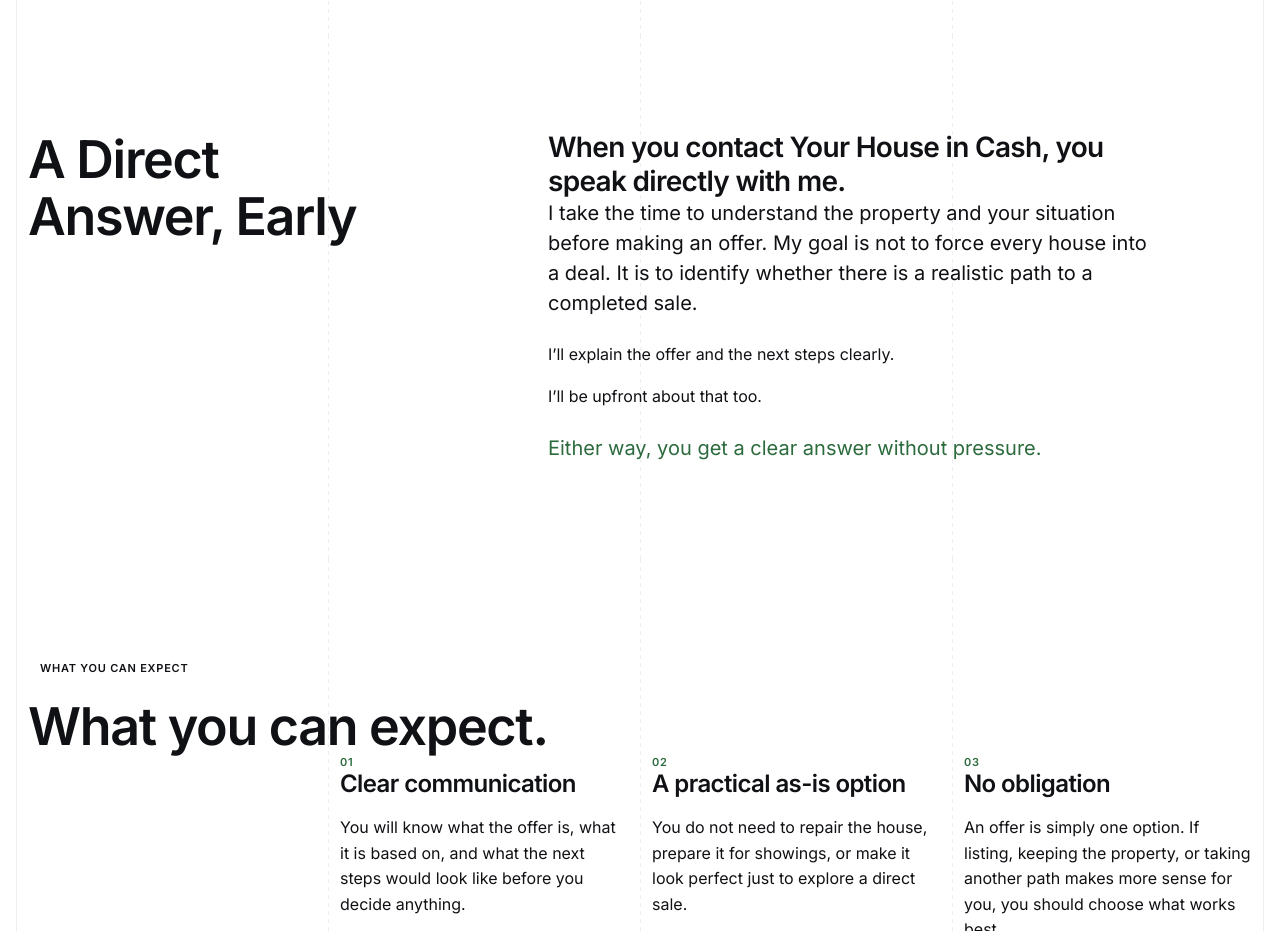
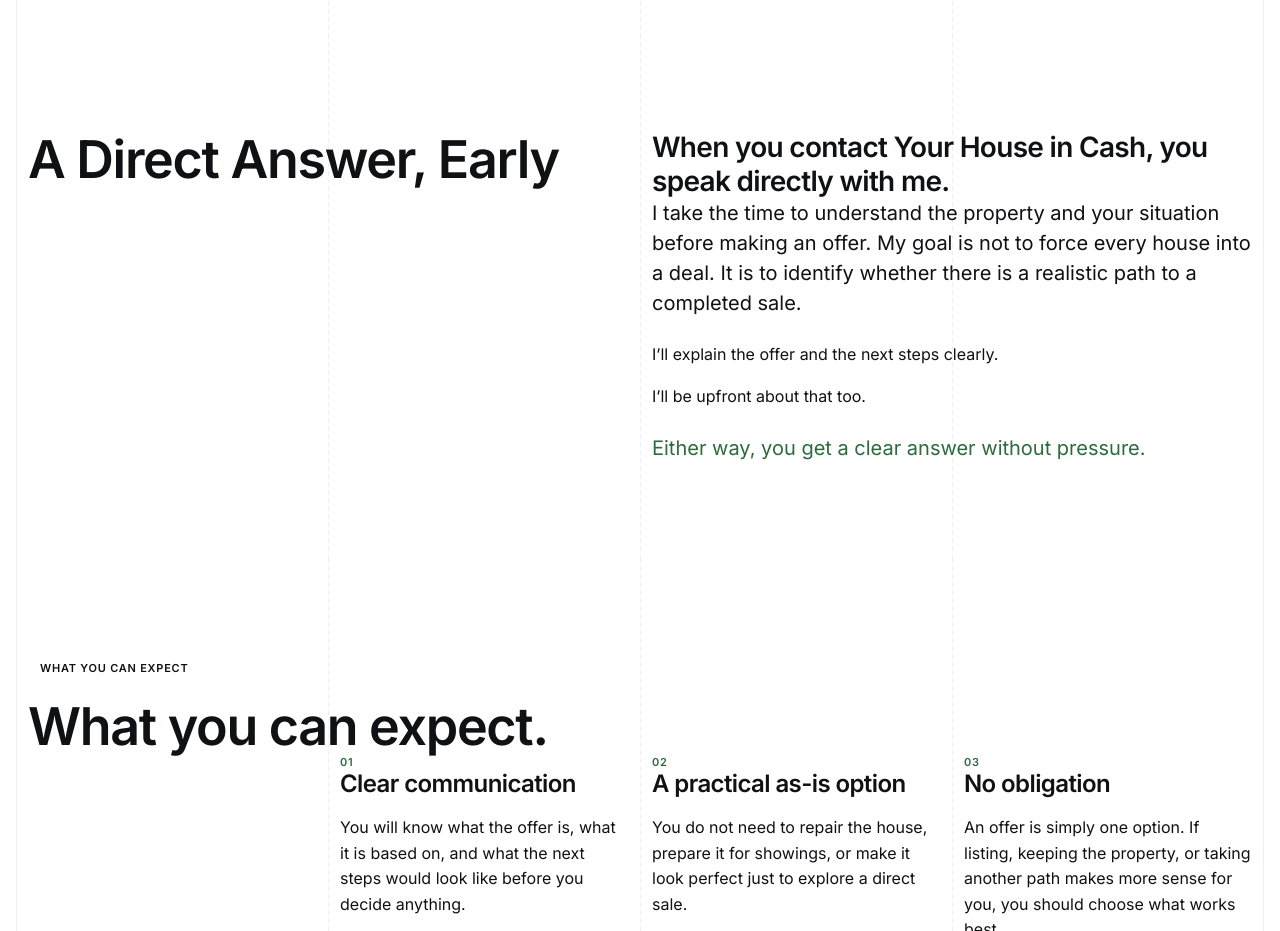
Before and after one commit to YHICAdmin/your-house-in-cash, a Next.js app: page /about-us in a window 1280 px wide. Shown: the part 820-1751 px from the top of the page. Built offline with nearby package versions, Linux system fonts and the light colour scheme.

Commit message:
change layout

```diff
--- a/project-documentation/website-specification/about-us-page.md
+++ b/project-documentation/website-specification/about-us-page.md
@@ -153,7 +153,7 @@ Show what it is actually like to contact Your House in Cash. Visitors understand
 ## Layout
 
 - Use the existing Background (`#FFFFFF`) as a full-width section background.
-- On Desktop, use an editorial two-column composition: the Heading occupies a narrower left column, while the direct-contact, assessment, outcome, and closing content form a wider right-column flow.
+- On Desktop, use an even `6 / 6` two-column composition: the Heading occupies the left six columns, while the direct-contact, assessment, outcome, and closing content form the right six-column flow.
 - The content flow makes the direct conversation the first and strongest idea, the realistic-path assessment the second, and the honest outcome the concluding idea.
 - Do not use a generic sales-Hero layout, CTA button, testimonial, statistics, badges, or claims that the business is local or large.
 - On Mobile, stack the Heading followed by the right-column content in its documented order, preserving clear distinction between the direct-contact statement, assessment, outcome, and closing line.
--- a/src/app/(site)/about-us/page.module.css
+++ b/src/app/(site)/about-us/page.module.css
@@ -287,11 +287,11 @@
   }
 
   .directAnswerHeading {
-    grid-column: 1 / span 4;
+    grid-column: 1 / span 6;
   }
 
   .directAnswerContent {
-    grid-column: 6 / span 6;
+    grid-column: 7 / span 6;
   }
 
   .expectationsHeader {
```
